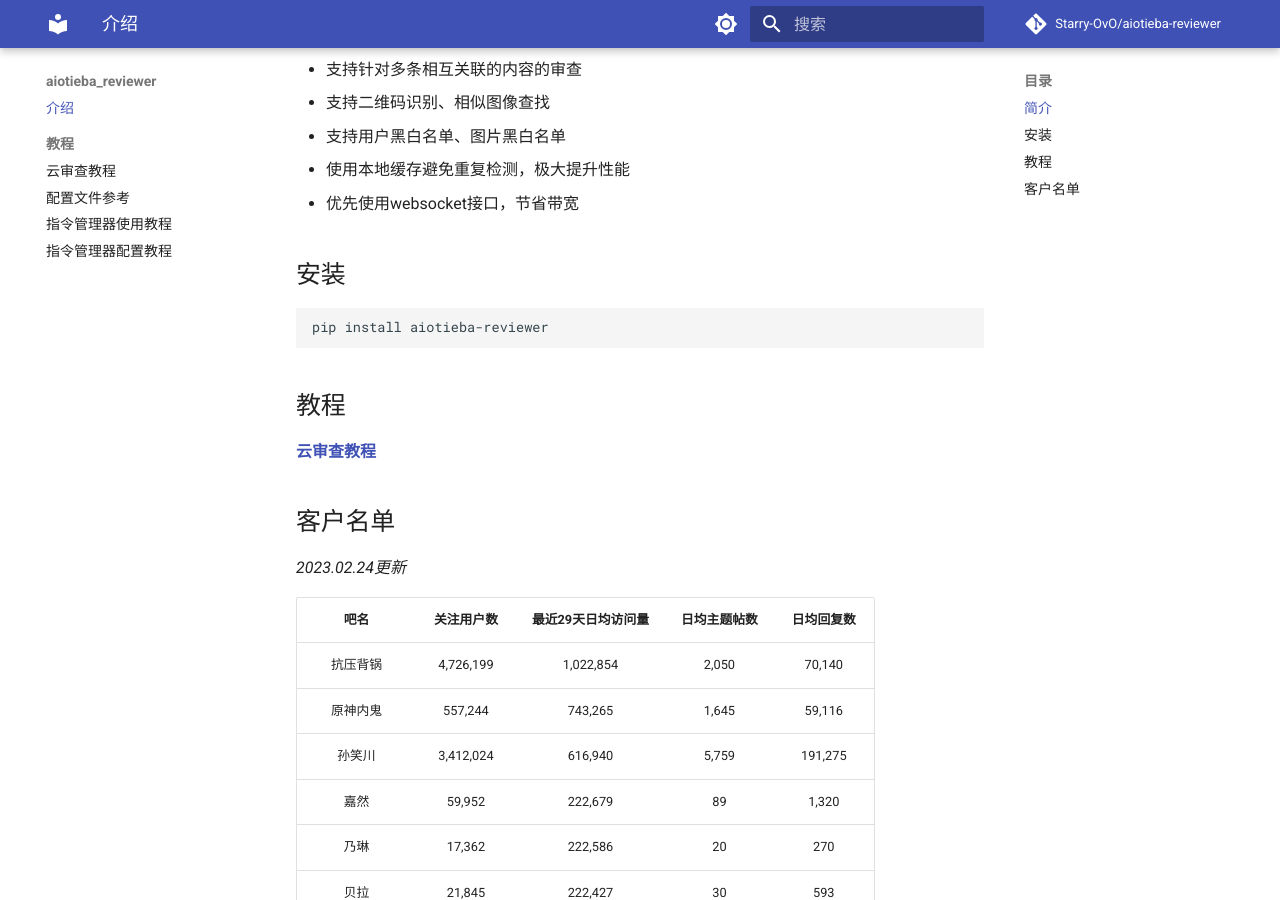
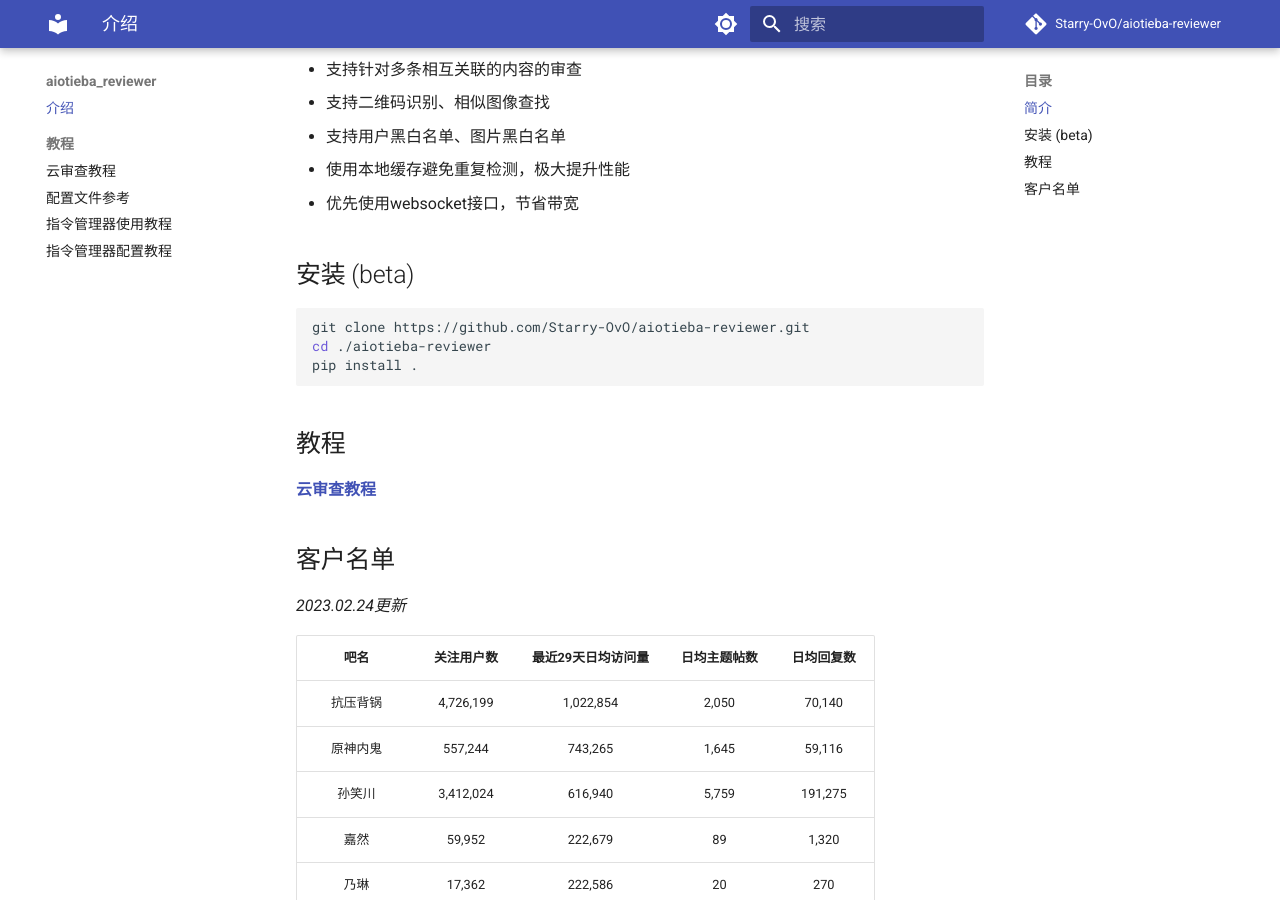
Before and after one commit to lumina37/aiotieba-reviewer, an MkDocs documentation site: the page built from docs/index.md, in a window 1280 px wide and 900 px high, scrolled down 342 px. Built offline with MkDocs 1.6.1 and Material for MkDocs 9.7.7, drawn with Linux system fonts in a browser that asks for light colours; comment, search, counter and statistics services are not loaded.

Commit message:
fix: dep of aiotieba

````diff
--- a/aiotieba_reviewer/__version__.py
+++ b/aiotieba_reviewer/__version__.py
@@ -1 +1 @@
-__version__ = "0.1.4"
+__version__ = "0.1.5"
--- a/docs/index.md
+++ b/docs/index.md
@@ -11,10 +11,12 @@
 + 使用本地缓存避免重复检测，极大提升性能
 + 优先使用websocket接口，节省带宽
 
-## 安装
+## 安装 (beta)
 
 ```shell
-pip install aiotieba-reviewer
+git clone https://github.com/Starry-OvO/aiotieba-reviewer.git
+cd ./aiotieba-reviewer
+pip install .
 ```
 
 ## 教程
--- a/pyproject.toml
+++ b/pyproject.toml
@@ -5,7 +5,7 @@ build-backend = "setuptools.build_meta"
 [project]
 urls = { Repository = "https://github.com/Starry-OvO/aiotieba-reviewer/", Documentation = "https://review.aiotieba.cc/" }
 name = "aiotieba-reviewer"
-description = "Reviewer Framework based on Aiotieba"
+description = "Reviewer Framework based on aiotieba"
 readme = "README.md"
 requires-python = ">=3.8"
 authors = [{ name = "Starry-OvO", email = "starry.qvq@gmail.com" }]
@@ -22,7 +22,7 @@ classifiers = [
     "Programming Language :: Python :: 3.11",
     "Topic :: Internet :: WWW/HTTP :: Session",
 ]
-dependencies = ["aiotieba[img,speedup]<4.0,>=3.2.1", "aiomysql<0.2,>=0.1.0"]
+dependencies = ["aiotieba[img,speedup]<4.0,>=3.3.0", "aiomysql<0.2,>=0.1.0"]
 dynamic = ["version"]
 
 [tool.setuptools.packages.find]
````
Also changed, not shown: README.md (+4 -3 lines).
